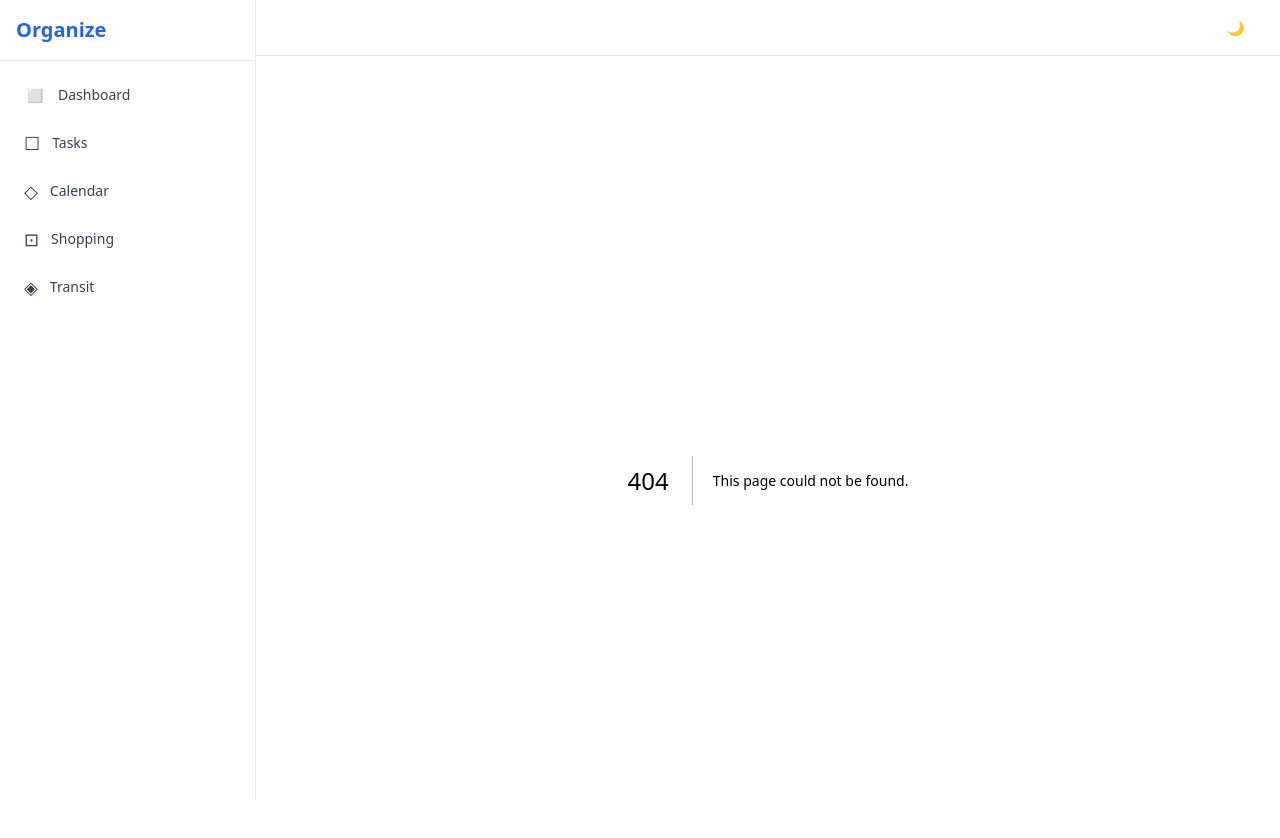
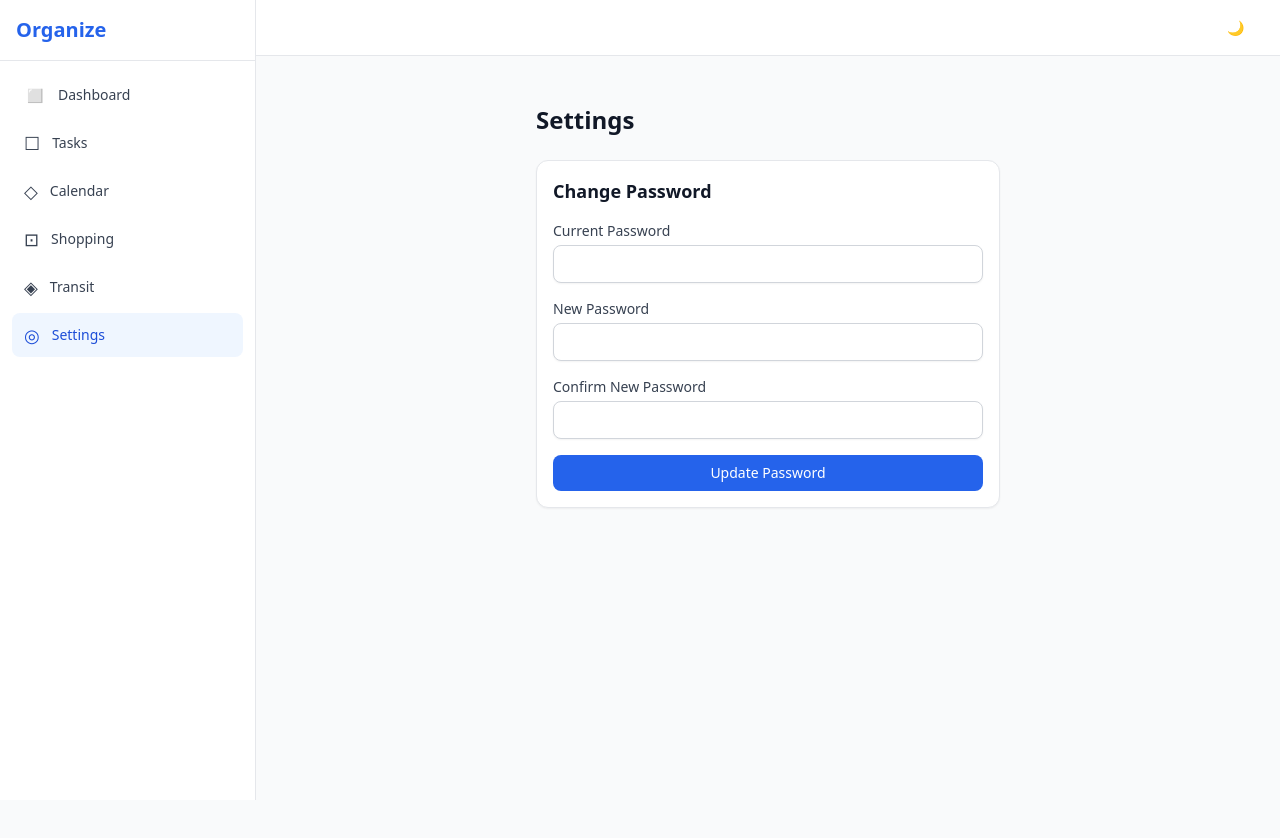
Before and after one commit to jwaresolutions/familyhub, a Next.js app in the folder packages/web/: page /settings in a window 1280 px wide. Before the commit this address had no page. Shown: the top 838 px of the page. After the commit the page ends 800 px from the top, so only its background shows below. Built offline with nearby package versions, Linux system fonts and the light colour scheme.

Commit message:
Add change password feature and settings page
- PATCH /auth/password endpoint for any authenticated user
- Settings page with change password form
- Settings nav link for all users

Co-Authored-By: Claude Opus 4.6 (1M context) <noreply@anthropic.com>

```diff
--- /dev/null
+++ b/packages/web/src/app/settings/page.tsx
@@ -0,0 +1,92 @@
+'use client';
+
+import { useState } from 'react';
+import { Card } from '@/components/ui/Card';
+import { Input } from '@/components/ui/Input';
+import { Button } from '@/components/ui/Button';
+import { api } from '@/lib/api-client';
+
+export default function SettingsPage() {
+  const [currentPassword, setCurrentPassword] = useState('');
+  const [newPassword, setNewPassword] = useState('');
+  const [confirmPassword, setConfirmPassword] = useState('');
+  const [error, setError] = useState<string | null>(null);
+  const [success, setSuccess] = useState(false);
+  const [loading, setLoading] = useState(false);
+
+  async function handleSubmit(e: React.FormEvent) {
+    e.preventDefault();
+    setError(null);
+    setSuccess(false);
+
+    if (newPassword !== confirmPassword) {
+      setError('New password and confirmation do not match');
+      return;
+    }
+
+    if (newPassword.length < 8) {
+      setError('New password must be at least 8 characters');
+      return;
+    }
+
+    setLoading(true);
+    try {
+      await api.patch<{ message: string }>('/auth/password', { currentPassword, newPassword });
+      setSuccess(true);
+      setCurrentPassword('');
+      setNewPassword('');
+      setConfirmPassword('');
+    } catch (err) {
+      setError(err instanceof Error ? err.message : 'Failed to update password');
+    } finally {
+      setLoading(false);
+    }
+  }
+
+  return (
+    <div className="max-w-lg mx-auto p-6">
+      <h1 className="text-2xl font-bold text-gray-900 dark:text-gray-100 mb-6">Settings</h1>
+
+      <Card>
+        <h2 className="text-lg font-semibold text-gray-900 dark:text-gray-100 mb-4">Change Password</h2>
+        <form onSubmit={handleSubmit} className="space-y-4">
+          <Input
+            label="Current Password"
+            type="password"
+            value={currentPassword}
+            onChange={e => setCurrentPassword(e.target.value)}
+            required
+            autoComplete="current-password"
+          />
+          <Input
+            label="New Password"
+            type="password"
+            value={newPassword}
+            onChange={e => setNewPassword(e.target.value)}
+            required
+            autoComplete="new-password"
+          />
+          <Input
+            label="Confirm New Password"
+            type="password"
+            value={confirmPassword}
+            onChange={e => setConfirmPassword(e.target.value)}
+            required
+            autoComplete="new-password"
+          />
+
+          {error && (
+            <p className="text-sm text-red-600 dark:text-red-400">{error}</p>
+          )}
+          {success && (
+            <p className="text-sm text-green-600 dark:text-green-400">Password updated successfully.</p>
+          )}
+
+          <Button type="submit" disabled={loading} className="w-full">
+            {loading ? 'Updating...' : 'Update Password'}
+          </Button>
+        </form>
+      </Card>
+    </div>
+  );
+}
--- a/packages/web/src/components/layout/MobileNav.tsx
+++ b/packages/web/src/components/layout/MobileNav.tsx
@@ -13,12 +13,13 @@ const navItems = [
 ];
 
 const adminItem = { href: '/admin', label: 'Admin', icon: '⚙' };
+const settingsItem = { href: '/settings', label: 'Settings', icon: '◎' };
 
 export function MobileNav() {
   const pathname = usePathname();
   const { user } = useAuth();
 
-  const items = user?.role === 'admin' ? [...navItems, adminItem] : navItems;
+  const items = user?.role === 'admin' ? [...navItems, adminItem, settingsItem] : [...navItems, settingsItem];
 
   return (
     <nav className="fixed bottom-0 left-0 right-0 z-40 flex items-center justify-around border-t border-gray-200 bg-white py-2 dark:border-gray-700 dark:bg-gray-800 md:hidden">
--- a/packages/web/src/components/layout/Sidebar.tsx
+++ b/packages/web/src/components/layout/Sidebar.tsx
@@ -13,12 +13,13 @@ const navItems = [
 ];
 
 const adminItem = { href: '/admin', label: 'Admin', icon: '⚙' };
+const settingsItem = { href: '/settings', label: 'Settings', icon: '◎' };
 
 export function Sidebar() {
   const pathname = usePathname();
   const { user } = useAuth();
 
-  const items = user?.role === 'admin' ? [...navItems, adminItem] : navItems;
+  const items = user?.role === 'admin' ? [...navItems, adminItem, settingsItem] : [...navItems, settingsItem];
 
   return (
     <aside className="hidden md:flex md:w-64 md:flex-col md:border-r border-gray-200 dark:border-gray-700 bg-white dark:bg-gray-800 h-screen sticky top-0">
```
Also changed, not shown: 2 other files (tests, documents, lock files or other folders).
